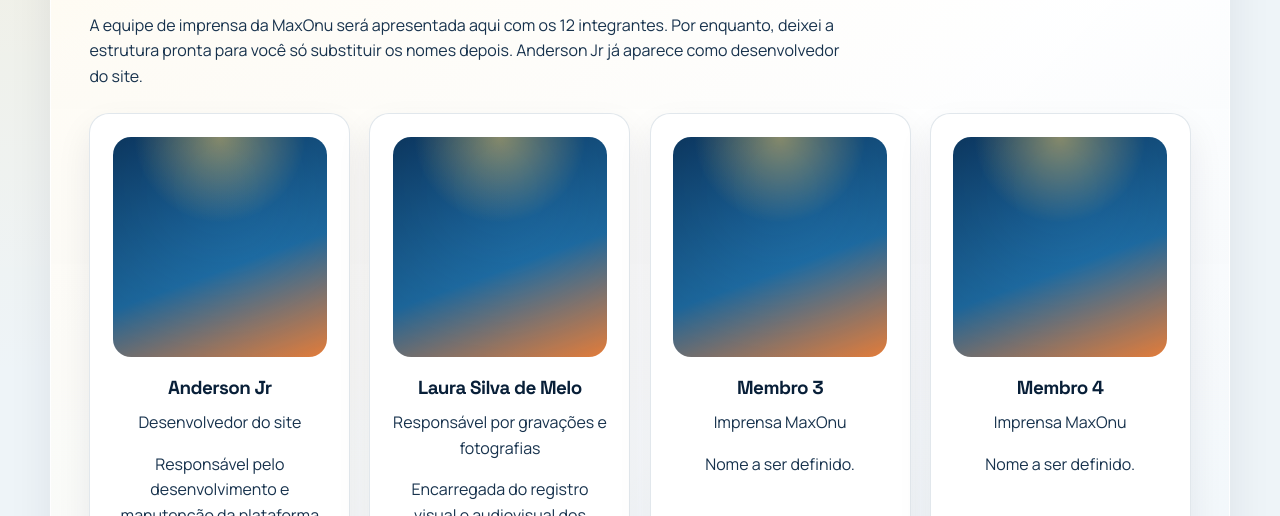
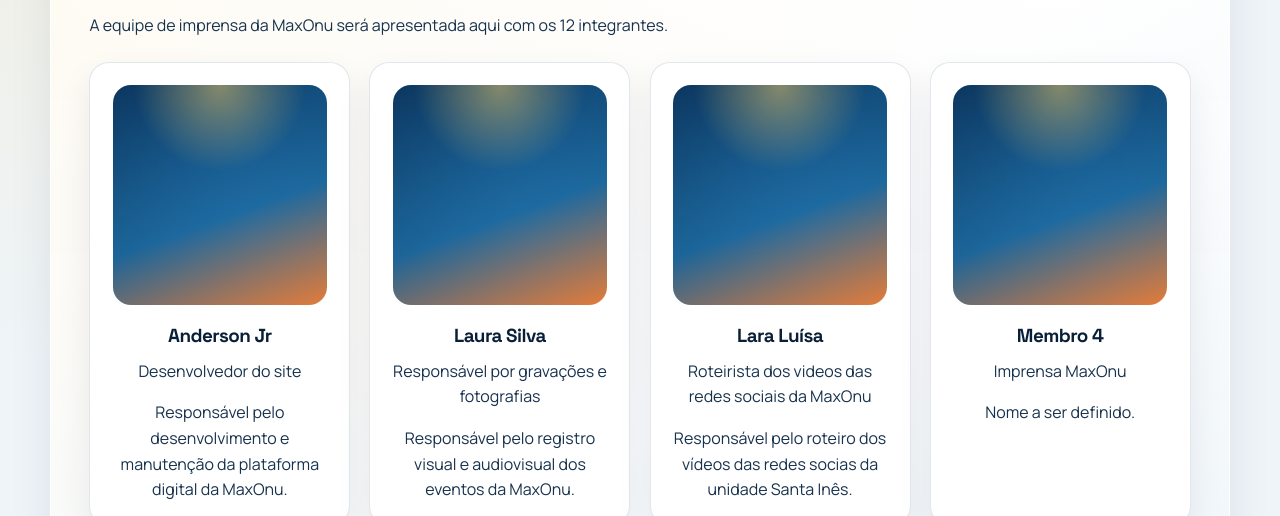
Before and after one commit to andersonjr667/MaxOnu, a website: page public/imprensa.html in a window 1280 px wide. Shown: the part 284-800 px from the top of the page. Drawn offline with nearby package versions, Linux system fonts and the light colour scheme; files that its build step writes are made by us from their sources.

Commit message:
Atualizacao 1.3.6 2026

```diff
--- a/public/imprensa.html
+++ b/public/imprensa.html
@@ -16,7 +16,7 @@
         <section class="content-section">
             <article class="content-box">
                 <h1>Imprensa MaxOnu</h1>
-                <p class="imprensa-intro">A equipe de imprensa da MaxOnu será apresentada aqui com os 12 integrantes. Por enquanto, deixei a estrutura pronta para você só substituir os nomes depois. Anderson Jr já aparece como desenvolvedor do site.</p>
+                <p class="imprensa-intro">A equipe de imprensa da MaxOnu será apresentada aqui com os 12 integrantes.</p>
                 <div class="team-grid">
                     <div class="member-card">
                         <div class="member-photo placeholder-photo"></div>
@@ -24,8 +24,8 @@
                         <p>Desenvolvedor do site</p>
                         <p>Responsável pelo desenvolvimento e manutenção da plataforma digital da MaxOnu.</p>
                     </div>
-                    <div class="member-card"><div class="member-photo placeholder-photo"></div><h3>Laura Silva de Melo</h3><p>Responsável por gravações e fotografias</p><p>Encarregada do registro visual e audiovisual dos eventos da MaxOnu.</p></div>
-                    <div class="member-card"><div class="member-photo placeholder-photo"></div><h3>Membro 3</h3><p>Imprensa MaxOnu</p><p>Nome a ser definido.</p></div>
+                    <div class="member-card"><div class="member-photo placeholder-photo"></div><h3>Laura Silva</h3><p>Responsável por gravações e fotografias</p><p>Responsável pelo registro visual e audiovisual dos eventos da MaxOnu.</p></div>
+                    <div class="member-card"><div class="member-photo placeholder-photo"></div><h3>Lara Luísa</h3><p>Roteirista dos videos das redes sociais da MaxOnu</p><p>Responsável pelo roteiro dos vídeos das redes socias da unidade Santa Inês.</p></div>
                     <div class="member-card"><div class="member-photo placeholder-photo"></div><h3>Membro 4</h3><p>Imprensa MaxOnu</p><p>Nome a ser definido.</p></div>
                     <div class="member-card"><div class="member-photo placeholder-photo"></div><h3>Membro 5</h3><p>Imprensa MaxOnu</p><p>Nome a ser definido.</p></div>
                     <div class="member-card"><div class="member-photo placeholder-photo"></div><h3>Membro 6</h3><p>Imprensa MaxOnu</p><p>Nome a ser definido.</p></div>
```
